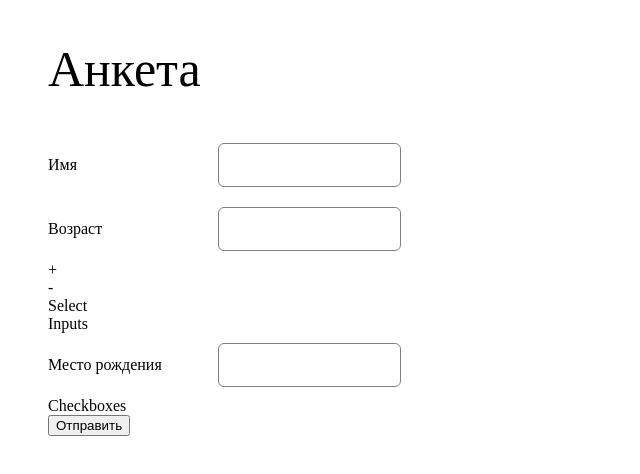
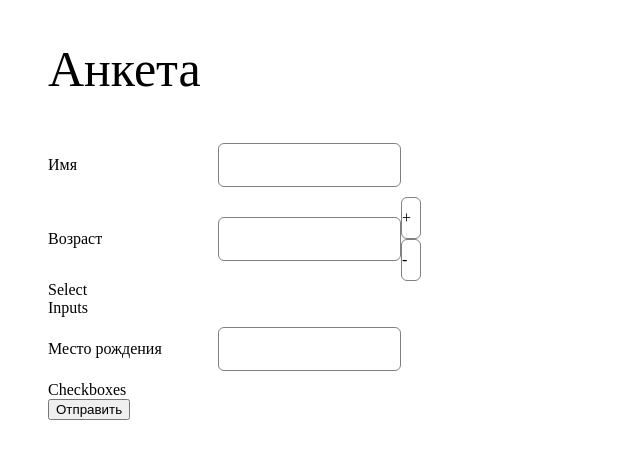
Before and after one commit to olegp306/jsonform, a React (Create React App) app: page / in a window 1280 px wide. Shown: the top 474 px of the page, without its empty margins (0-640 px from the left). Built offline with nearby package versions, Linux system fonts and the light colour scheme.

Commit message:
Add initial project structure, and base components for form

```diff
--- a/src/components/counter/Counter.jsx
+++ b/src/components/counter/Counter.jsx
@@ -5,7 +5,7 @@ import s from './Counter.module.scss'
 
 const Counter = ({classname, ...rest }) => {
   return (
-    <div className='CounterWrapper'>
+    <div className={s.counterWrapper}>
       <Input type="number" className={s.input} {...rest}/>
         <div className={s.buttonsWrapper}>
             <div className={s.button}>+</div>
--- a/src/components/counter/Counter.module.scss
+++ b/src/components/counter/Counter.module.scss
@@ -3,7 +3,6 @@
     justify-items: center;
     align-items: center;
 }
-
 
 .input[type=number]::-webkit-inner-spin-button {
   -webkit-appearance: none;
@@ -19,4 +18,8 @@
     display: flex;
     justify-items: center;
     align-items: center;
+
+      border: gray 1px solid;
+    border-radius: 6px;
+    height: 40px;
 }
```
